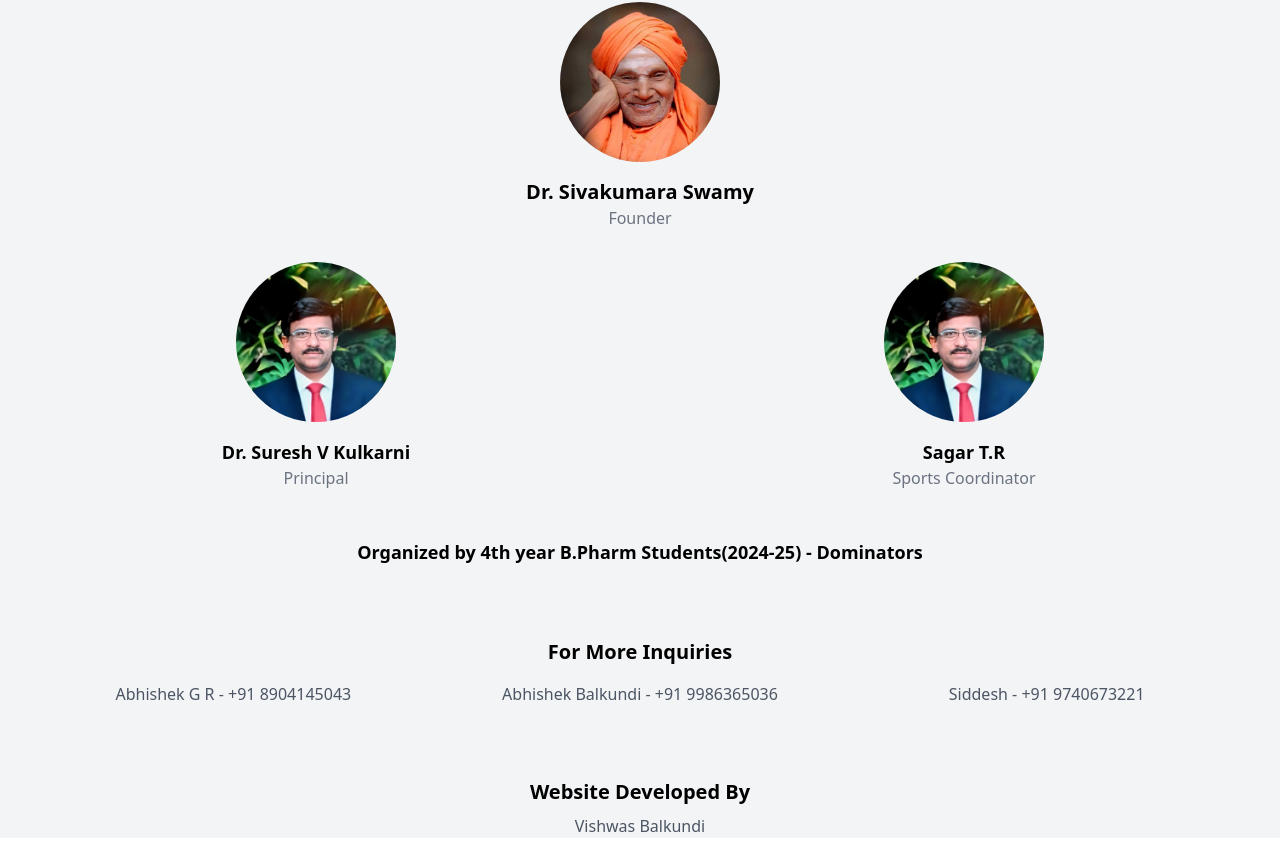
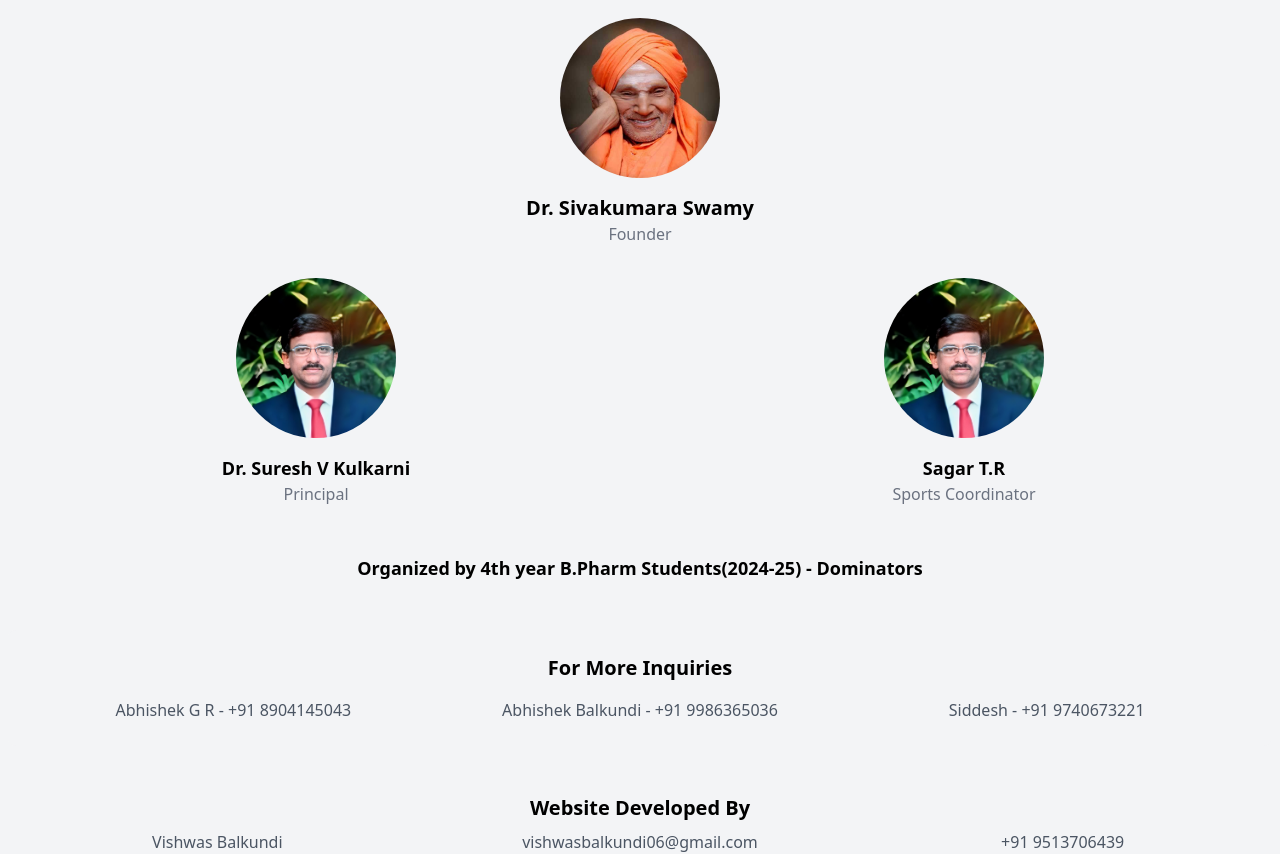
Before and after one commit to Balkundi-Vishwas/vaganza, a React (Vite) app: page /about in a window 1280 px wide. Shown: the part 309-1163 px from the top of the page. Built offline with nearby package versions, Linux system fonts and the light colour scheme.

Commit message:
updated changes

```diff
--- a/src/components/Teamlist.jsx
+++ b/src/components/Teamlist.jsx
@@ -34,7 +34,7 @@ const TeamList = () => {
       {popup && selectedTeam && (
         <div className="fixed inset-0 flex items-center justify-center bg-gray-900 bg-opacity-50 p-4">
           {/* Popup Content */}
-          <div className="bg-white rounded-2xl w-[85%] max-w-screen-md max-h-screen p-4 py-8 overflow-hidden relative">
+          <div className="bg-white rounded-2xl w-[90%] max-w-screen-md max-h-screen p-4 py-8 overflow-hidden relative">
             {/* Close button */}
             <h1 className="text-2xl font-bold text-center">
               {selectedTeam.name}
--- a/src/pages/About.jsx
+++ b/src/pages/About.jsx
@@ -2,7 +2,7 @@ import React from "react";
 
 const About = () => {
   return (
-    <div className="min-h-screen bg-gray-100 pt-20 ml-2 mr-2">
+    <div className="min-h-screen bg-gray-100 pt-24 ml-2 mr-2">
       {/* Organization Info */}
       <div className="text-center mb-8">
         <img src="/images/sit_logo.jpeg" alt="Organization Logo" className="w-32 mx-auto mb-4" />
@@ -53,7 +53,11 @@ const About = () => {
       {/* Developer Info */}
       <div className="mt-12 text-center">
         <h2 className="text-xl font-semibold mb-2">Website Developed By</h2>
-        <p className="text-gray-600">Vishwas Balkundi</p>
+        <div className="grid grid-cols-1 md:grid-cols-3 gap-1 text-gray-600">
+          <p> Vishwas Balkundi</p>
+          <p> vishwasbalkundi06@gmail.com</p>
+          <p> +91 9513706439</p>
+        </div>
       </div>
     </div>
   );
```
